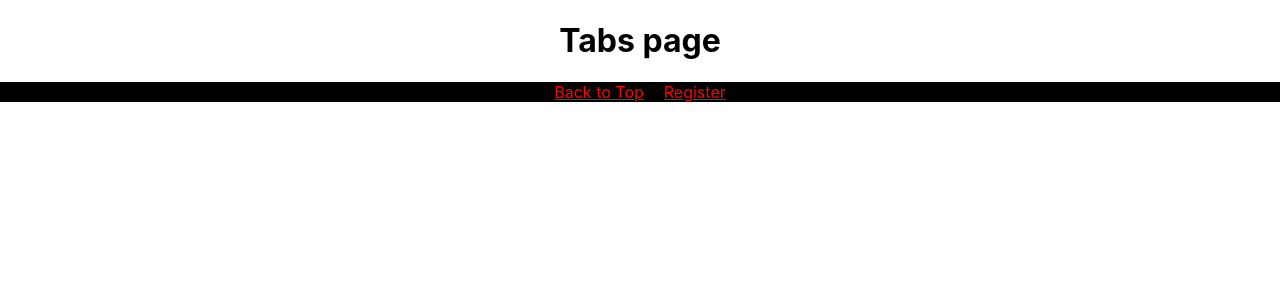
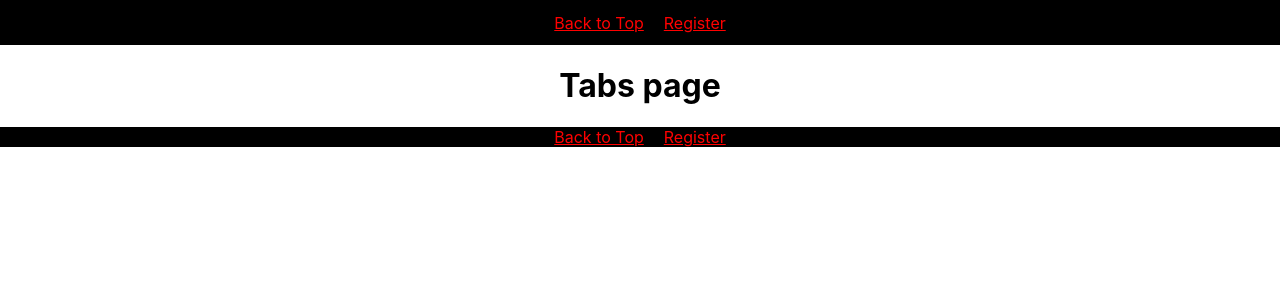
Before and after one commit to tab-thursday/react-app, a React (Create React App) app in the folder client/: page /tabs in a window 1280 px wide. Shown: the top 300 px of the page. Built offline with nearby package versions, Linux system fonts and the light colour scheme; sample sign-in values are in the browser's storage.

Commit message:
header styles

```diff
--- a/client/src/components/Tabs.js
+++ b/client/src/components/Tabs.js
@@ -1,9 +1,11 @@
 import React from 'react'
 import TabsFooter from "./TabsFooter"
+import TabsHeader from "./TabsHeader"
 
 const Tabs = () => {
   return (
     <div>
+      <TabsHeader/>
       <h1>Tabs page</h1>
       <TabsFooter/>
     </div>
--- a/client/src/components/TabsHeader.js
+++ b/client/src/components/TabsHeader.js
@@ -0,0 +1,40 @@
+import React from "react";
+import {NavLink} from "react-router-dom";
+import styled from "styled-components";
+
+const HeaderNav = styled.div`
+display: flex;
+width: 100%;
+justify-content: center;
+align-items: center;
+background-color: black;
+height: 45px;
+
+a{
+  color:red;
+  padding: 0 10px;
+}
+
+@media screen and (max-width: 800px) {
+  height: 35px;
+
+}
+@media screen and (max-width: 650px) {
+  flex-direction: column;
+  height: 65px;
+  padding-bottom: 5px;
+}
+`
+
+const TabsHeader = () => {
+  return (
+    <div>
+    <HeaderNav>
+    <NavLink to="#page-top">Back to Top</NavLink>
+    <NavLink to="/register">Register</NavLink>
+    </HeaderNav>
+    </div>
+  )
+}
+
+export default TabsHeader;
```
